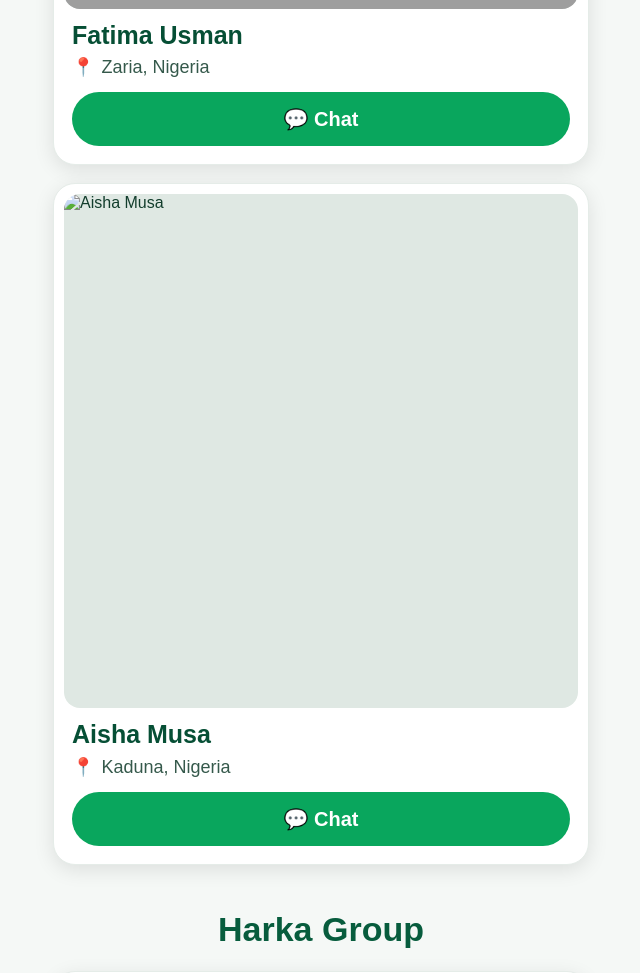
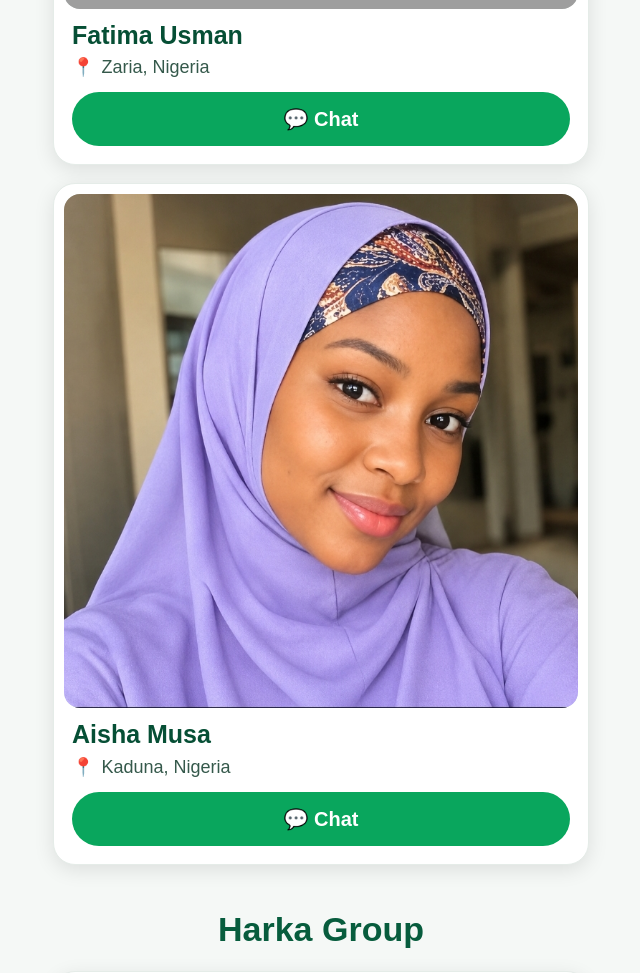
Before and after one commit to davidsggswilliams89-code/hachat, a website: page index.html in a window 1280 px wide. Shown: the part 2004-2977 px from the top of the page, without its empty margins (319-959 px from the left). Drawn offline with Linux system fonts and the light colour scheme; grey boxes are pictures that could not be loaded.

Commit message:
Update index.html

```diff
--- a/index.html
+++ b/index.html
@@ -210,7 +210,7 @@ footer{
     </article>
 
     <article class="profile-card">
-      <img class="profile-photo" src=aisha.jpg" alt="Aisha Musa">
+      <img class="profile-photo" src="aisha.jpg" alt="Aisha Musa">
       <div class="profile-info">
         <h2 class="name">Aisha Musa</h2>
         <p class="location">Kaduna, Nigeria</p>
```
